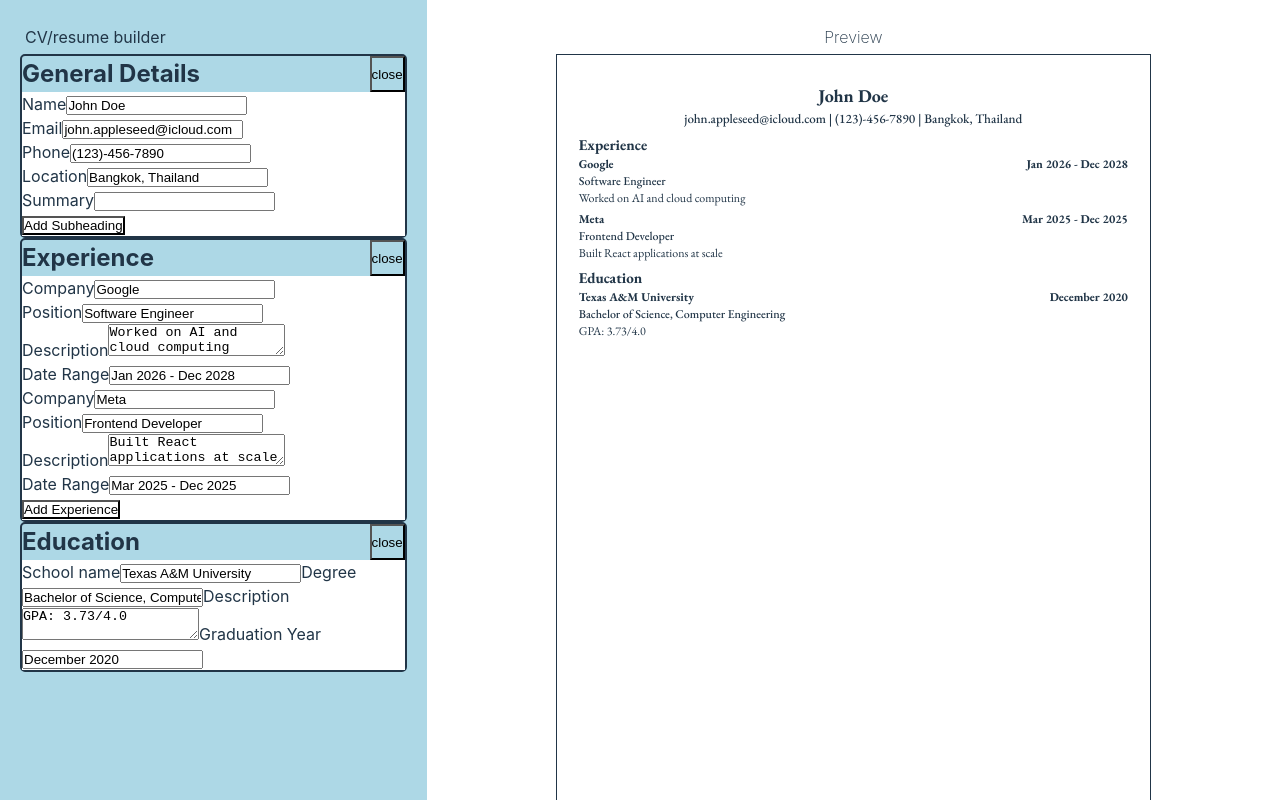
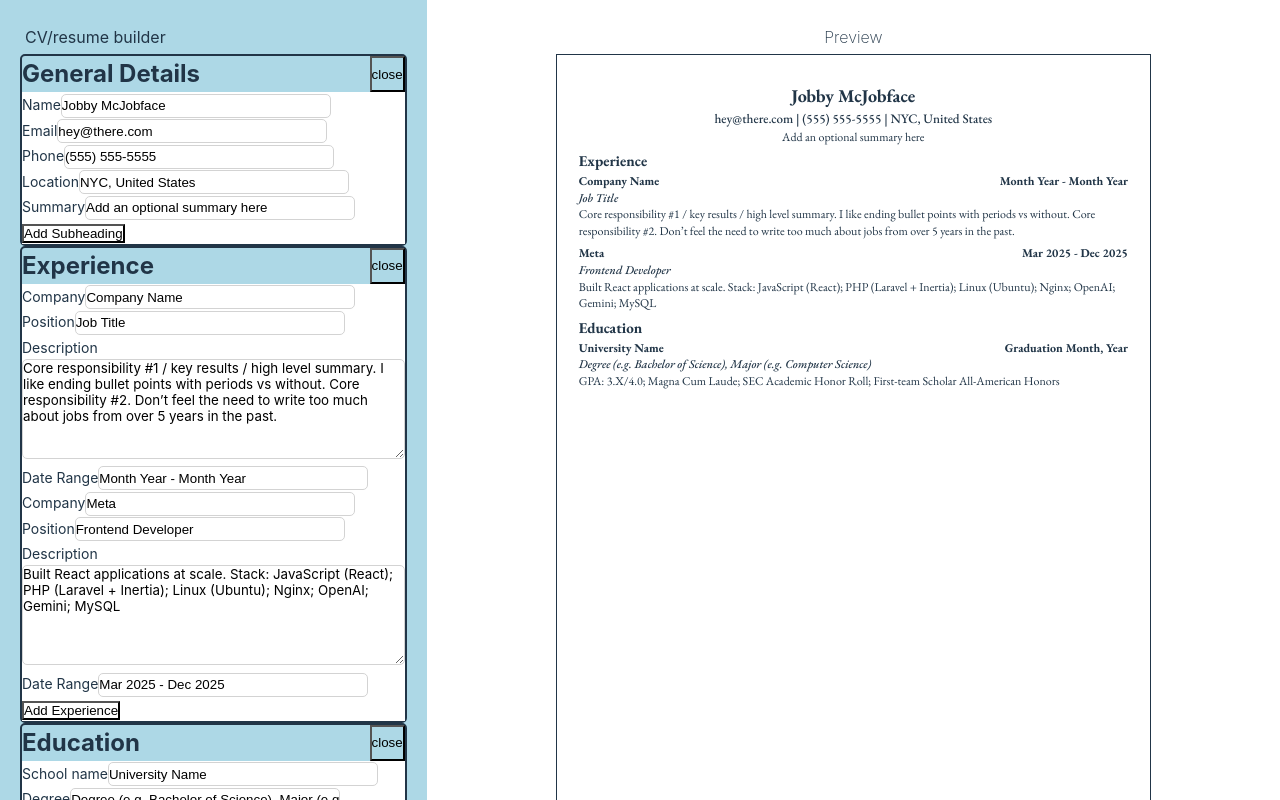
Before and after one commit to golfsap/CV-application, a React (Vite) app: page / in a window 1280 px wide. Shown: the top 800 px of the page. Built offline with nearby package versions, Linux system fonts and the light colour scheme.

Commit message:
format page previews and inputs

```diff
--- a/src/App.tsx
+++ b/src/App.tsx
@@ -101,6 +101,27 @@ function App() {
     );
   };
 
+  const handleAddEducation = () => {
+    setSections((prevSections) =>
+      prevSections.map((section) =>
+        section.title === "Education"
+          ? {
+              ...section,
+              schools: [
+                ...(section.schools || []),
+                {
+                  school: "",
+                  degree: "",
+                  description: "",
+                  graduationYear: "",
+                },
+              ],
+            }
+          : section
+      )
+    );
+  };
+
   return (
     <>
       <Sidebar
@@ -111,6 +132,7 @@ function App() {
         addHandlers={{
           "General Details": handleAddSubHeading,
           Experience: handleAddWorkExperience,
+          Education: handleAddEducation,
         }}
       />
       <Preview sections={sections} />
--- a/src/components/InputSection.tsx
+++ b/src/components/InputSection.tsx
@@ -1,5 +1,6 @@
 import Button from "./Button";
 import { InputSectionProps } from "../types";
+import "../styles/InputSection.css";
 
 export default function InputSection({
   section,
@@ -8,8 +9,17 @@ export default function InputSection({
   onEducationChange,
   handleAddBtn,
 }: InputSectionProps) {
+  const buttonTitle =
+    section.title === "General Details"
+      ? "Add Subheading"
+      : section.title === "Experience"
+      ? "Add Experience"
+      : section.title === "Education"
+      ? "Add Education"
+      : "Add";
+
   return (
-    <div className={"inputSection"}>
+    <div className="inputSection">
       {section.fields &&
         section.fields.map((field, index) => (
           <div key={index}>
@@ -27,6 +37,7 @@ export default function InputSection({
       {section.experiences &&
         section.experiences.map((experience, index) => (
           <div key={index} className="experienceContainer">
+            <div>
               <label>Company</label>
               <input
                 type="text"
@@ -40,6 +51,7 @@ export default function InputSection({
                   )
                 }
               />
+            </div>
             <div>
               <label>Position</label>
               <input
@@ -55,8 +67,10 @@ export default function InputSection({
                 }
               />
             </div>
+            <div>
               <label>Description</label>
               <textarea
+                className="formatted-text"
                 value={experience.description}
                 onChange={(e) =>
                   onExperienceChange?.(
@@ -67,6 +81,7 @@ export default function InputSection({
                   )
                 }
               />
+            </div>
             <div>
               <label>Date Range</label>
               <input
@@ -142,16 +157,7 @@ export default function InputSection({
           </div>
         ))}
 
-      {section.title === "General Details" || section.title === "Experience" ? (
-        <Button
-          title={
-            section.title === "General Details"
-              ? "Add Subheading"
-              : "Add Experience"
-          }
-          onClick={handleAddBtn}
-        />
-      ) : null}
+      <Button title={buttonTitle} onClick={handleAddBtn} />
     </div>
   );
 }
--- a/src/components/Page.tsx
+++ b/src/components/Page.tsx
@@ -30,7 +30,7 @@ export default function Page({ sections }: PageProps) {
         <div className="subheader">
           <span>{generalDetailsString}</span>
         </div>
-        <div className="summary">
+        <div className="summary formatted-text">
           <p>{generalDetails[generalDetails.length - 1].value}</p>
         </div>
       </div>
@@ -41,12 +41,18 @@ export default function Page({ sections }: PageProps) {
             <div className="experiencesContainer">
               {experienceSection.map((experience, index) => (
                 <div key={index} className="experienceItem">
-                  <p className="company-name">{experience.company}</p>
-                  <p className="position-title">{experience.position}</p>
-                  <p className="experience-description">
+                  <p className="company-name formatted-text">
+                    {experience.company}
+                  </p>
+                  <p className="position-title formatted-text">
+                    {experience.position}
+                  </p>
+                  <p className="experience-description formatted-text">
                     {experience.description}
                   </p>
-                  <p className="date-range">{experience.dateRange}</p>
+                  <p className="date-range formatted-text">
+                    {experience.dateRange}
+                  </p>
                 </div>
               ))}
             </div>
@@ -60,10 +66,16 @@ export default function Page({ sections }: PageProps) {
             <div className="schoolsContainer">
               {educationSection.map((school, index) => (
                 <div key={index} className="schoolItem">
-                  <p className="school-name">{school.school}</p>
-                  <p className="school-degree">{school.degree}</p>
-                  <p className="school-description">{school.description}</p>
-                  <p className="graduation-year">{school.graduationYear}</p>
+                  <p className="school-name formatted-text">{school.school}</p>
+                  <p className="school-degree formatted-text">
+                    {school.degree}
+                  </p>
+                  <p className="school-description formatted-text">
+                    {school.description}
+                  </p>
+                  <p className="graduation-year formatted-text">
+                    {school.graduationYear}
+                  </p>
                 </div>
               ))}
             </div>
--- a/src/components/Sidebar.tsx
+++ b/src/components/Sidebar.tsx
@@ -33,7 +33,7 @@ export default function Sidebar({
           section={sections[2]}
           onInputChange={onInputChange}
           onEducationChange={handleEducationChange}
-          handleAddBtn={() => alert("hello")}
+          handleAddBtn={addHandlers["Education"]}
         />
       </SectionModal>
     </div>
--- a/src/data.ts
+++ b/src/data.ts
@@ -4,26 +4,28 @@ const initialSections: Section[] = [
   {
     title: "General Details",
     fields: [
-      { name: "Name", value: "John Doe" },
-      { name: "Email", value: "john.appleseed@icloud.com" },
-      { name: "Phone", value: "(123)-456-7890" },
-      { name: "Location", value: "Bangkok, Thailand" },
-      { name: "Summary", value: "" },
+      { name: "Name", value: "Jobby McJobface" },
+      { name: "Email", value: "hey@there.com" },
+      { name: "Phone", value: "(555) 555-5555" },
+      { name: "Location", value: "NYC, United States" },
+      { name: "Summary", value: "Add an optional summary here" },
     ],
   },
   {
     title: "Experience",
     experiences: [
       {
-        company: "Google",
-        position: "Software Engineer",
-        description: "Worked on AI and cloud computing",
-        dateRange: "Jan 2026 - Dec 2028",
+        company: "Company Name",
+        position: "Job Title",
+        description:
+          "Core responsibility #1 / key results / high level summary. I like ending bullet points with periods vs without. Core responsibility #2. Don’t feel the need to write too much about jobs from over 5 years in the past.",
+        dateRange: "Month Year - Month Year",
       },
       {
         company: "Meta",
         position: "Frontend Developer",
-        description: "Built React applications at scale",
+        description:
+          "Built React applications at scale. Stack: JavaScript (React); PHP (Laravel + Inertia); Linux (Ubuntu); Nginx; OpenAI; Gemini; MySQL",
         dateRange: "Mar 2025 - Dec 2025",
       },
     ],
@@ -32,10 +34,12 @@ const initialSections: Section[] = [
     title: "Education",
     schools: [
       {
-        school: "Texas A&M University",
-        degree: "Bachelor of Science, Computer Engineering",
-        description: "GPA: 3.73/4.0",
-        graduationYear: "December 2020",
+        school: "University Name",
+        degree:
+          "Degree (e.g. Bachelor of Science), Major (e.g. Computer Science)",
+        description:
+          "GPA: 3.X/4.0; Magna Cum Laude; SEC Academic Honor Roll; First-team Scholar All-American Honors",
+        graduationYear: "Graduation Month, Year",
       },
     ],
   },
--- a/src/styles/App.css
+++ b/src/styles/App.css
@@ -4,6 +4,6 @@
   padding: 0;
   display: grid;
   grid-template-columns: 1.5fr 3fr;
-  height: 100vh;
+  /* height: 100vh; */
   /* width: 100vw; */
 }
--- /dev/null
+++ b/src/styles/InputSection.css
@@ -0,0 +1,26 @@
+.inputSection {
+  background-color: white;
+
+  label {
+    font-size: 14px;
+  }
+  input {
+    /* width: 100%; */
+    min-width: 270px;
+    height: 24px;
+    border: 1px solid lightgray;
+    border-radius: 5px;
+    /* background-color: lightgray; */
+  }
+
+  textarea {
+    border: 1px solid lightgray;
+    border-radius: 5px;
+    min-height: 100px;
+    /* height: auto; */
+    width: 100%;
+    overflow: hidden;
+    white-space: pre-wrap;
+    font-family: inherit;
+  }
+}
--- a/src/styles/Page.css
+++ b/src/styles/Page.css
@@ -47,6 +47,11 @@
     position: relative;
   }
 
+  .formatted-text {
+    white-space: pre-wrap;
+    /* word-wrap: break-word; */
+  }
+
   .company-name,
   .school-name {
     font-weight: 700;
@@ -56,6 +61,7 @@
   .position-title,
   .school-degree {
     font-weight: 500;
+    font-style: italic;
   }
 
   .date-range,
--- a/src/styles/Preview.css
+++ b/src/styles/Preview.css
@@ -1,8 +1,8 @@
 .preview {
-  background-color: white;
+  /* background-color: white; */
   display: flex;
   flex-direction: column;
-  justify-content: center;
+  /* justify-content: center; */
   align-items: center;
   padding: 20px;
 
```
Also changed, not shown: src/styles/index.css (+0 -24 lines). Lines whose indentation alone changed are shown as unchanged.
